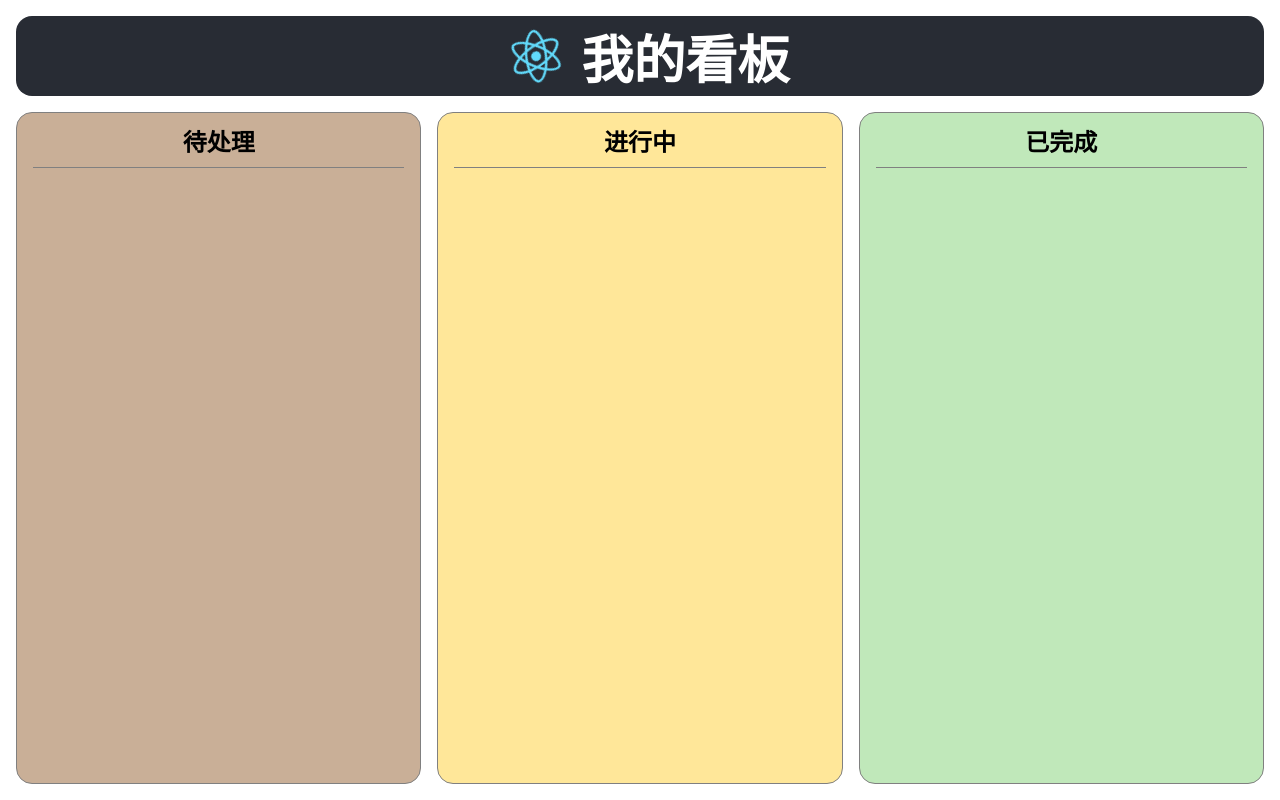
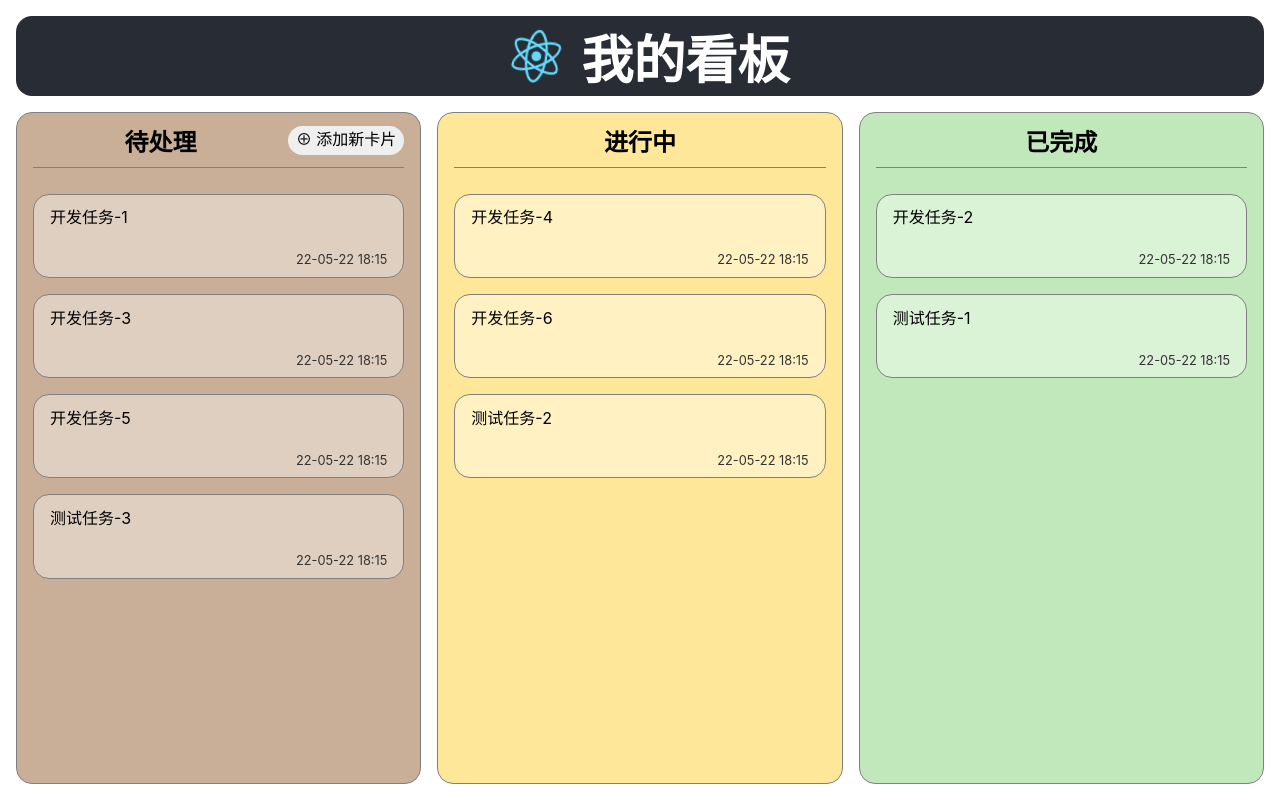
Before and after one commit to daijinwei/oh-my-kanban, a React (Create React App) app: page / in a window 1280 px wide. Built offline with nearby package versions, Linux system fonts and the light colour scheme.

Commit message:
Add commit to code

```diff
--- a/src/App.css
+++ b/src/App.css
@@ -1,3 +1,5 @@
+
+
 .App {
   text-align: center;
   display: flex;
@@ -77,3 +79,54 @@
 .column-done {
   background-color: #C0E8BA;
 }
+
+.kanban-column {
+  flex: 1 1;
+  display: flex;
+  flex-direction: column;
+  border: 1px solid gray;
+  border-radius: 1rem;
+}
+
+.kanban-column > ul {
+  flex: 1;
+  flex-basis: 0;
+  margin: 1rem;
+  padding: 0;
+  overflow: auto;
+}
+
+.kanban-card {
+  margin-bottom: 1rem;
+  padding: 0.6rem 1rem;
+  border: 1px solid gray;
+  border-radius: 1rem;
+  list-style: none;
+  background-color: rgba(255, 255, 255, 0.4);
+  text-align: left;
+}
+
+.card-title {
+  min-height: 3rem;
+}
+
+.card-status {
+  text-align: right;
+  font-size: 0.8rem;
+  color: #333;
+}
+
+.kanban-column > h2 > button {
+  float: right;
+  margin-top: 0.2rem;
+  padding: 0.2rem 0.5rem;
+  border: 0;
+  border-radius: 1rem;
+  height: 1.8rem;
+  line-height: 1rem;
+  font-size: 1rem;
+}
+
+.card-title > input[type="text"] {
+  width: 80%;
+}
--- a/src/App.js
+++ b/src/App.js
@@ -1,7 +1,121 @@
 import logo from './logo.svg';
 import './App.css';
 
+import React, { useState } from 'react';
+
+const todoList = [
+  { title: '开发任务-1', status: '22-05-22 18:15' },
+  { title: '开发任务-3', status: '22-05-22 18:15' },
+  { title: '开发任务-5', status: '22-05-22 18:15' },
+  { title: '测试任务-3', status: '22-05-22 18:15' }
+];
+const ongoingList = [
+  { title: '开发任务-4', status: '22-05-22 18:15' },
+  { title: '开发任务-6', status: '22-05-22 18:15' },
+  { title: '测试任务-2', status: '22-05-22 18:15' }
+];
+const doneList = [
+  { title: '开发任务-2', status: '22-05-22 18:15' },
+  { title: '测试任务-1', status: '22-05-22 18:15' }
+];
+
+const KanbanCard = ({ title, status }) => {
+  return (
+    <li className="kanban-card">
+      <div className="card-title">{title}</div>
+      <div className="card-status">{status}</div>
+    </li>
+  );
+};
+
+/*
+const KanbanNewCard = () => {
+  return (
+    <li className="kanban-card">
+      <h3>添加新卡片</h3>
+      <div className="card-title">
+        <input type="text" />
+      </div>
+    </li>
+  );
+};
+*/
+
+const KanbanNewCard = ({ onSubmit }) => {
+  const [title, setTitle] = useState('');
+
+  /*
+  1. evt.target.value
+  evt.target 是触发事件的 DOM 元素（在这里是 <input> 输入框）。
+  evt.target.value 是输入框的当前值。
+
+  2. setTitle(evt.target.value)
+  setTitle 是一个状态更新函数，通常由 useState Hook 生成。它用于更新 title 状态的值。
+  在这里，setTitle(evt.target.value) 将 title 的值更新为输入框的当前值。
+  */
+  const handleChange = (evt) => {
+    setTitle(evt.target.value);
+  };
+
+  /*
+  if (evt.key === 'Enter')
+  这是一个条件判断，检查用户按下的键是否是回车键（Enter）。
+  如果是回车键，则执行 if 语句块中的代码。
+  */
+  const handleKeyDown = (evt) => {
+    if (evt.key === 'Enter') {
+       onSubmit(title);
+    }
+  };
+ /*
+  1. <input> 元素
+  <input> 是 HTML 中的输入框元素，type="text" 表示这是一个文本输入框。
+
+  2. value={title}
+  value 是输入框的当前值。
+  {title} 是一个 JavaScript 表达式，表示输入框的值由变量 title 决定。这是一个受控组件（Controlled Component），输入框的值由 React 状态（title）控制。
+
+  3. onChange={handleChange}
+  onChange 是输入框的事件处理函数，当输入框的值发生变化时触发。
+  {handleChange} 是一个 JavaScript 表达式，表示事件触发时调用 handleChange 函数。
+  通常，handleChange 函数会更新 title 的值，以反映用户输入的内容。
+
+  4. onKeyDown={handleKeyDown}
+  onKeyDown 是输入框的事件处理函数，当用户按下键盘上的任意键时触发。
+  {handleKeyDown} 是一个 JavaScript 表达式，表示事件触发时调用 handleKeyDown 函数。
+  通常，handleKeyDown 函数用于处理特定的键盘事件（如按下回车键）。
+ */
+  return (
+    <li className="kanban-card">
+        <h3>添加新卡片</h3>
+          <div className="card-title">
+          <input type="text" value={title}
+          onChange={handleChange} onKeyDown={handleKeyDown} />
+        </div>
+    </li>
+  );
+};
+
+// 根组件（如 App 组件）类似main() 中的逻辑
 function App() {
+   const [showAdd, setShowAdd] = useState(false);
+    const handleAdd = (evt) => {
+      setShowAdd(true);
+    };
+
+  // 在新卡片插入同时，“添加新卡片”卡片消失，回到 1 的状态
+  // 箭头函数的基本语法如下：
+  //  =>：箭头符号，表示这是一个箭头函数。
+  //  {}：函数体，包含函数的逻辑代码。
+  //  return：如果需要返回值，可以使用 return 语句。如果函数体只有一行代码且是返回值，可以省略 {} 和 return。
+
+  const handleSubmit = (title) => {
+    // unshift() 是 JavaScript 数组的一个方法，用于向数组的开头添加一个或多个元素。
+    // 它会修改原数组，并返回数组的新长度。
+     todoList.unshift({ title, status: new Date().toDateString() });
+     setShowAdd(false);
+  };
+
   return (
     <div className="App">
       <header className="App-header">
@@ -10,13 +124,25 @@ function App() {
       </header>
       <main className="kanban-board">
     <section className="kanban-column column-todo">
-          <h2>待处理</h2>
+    <h2>待处理<button onClick={handleAdd}
+      disabled={showAdd}>&#8853; 添加新卡片</button></h2>
+       <ul>
+       { showAdd && <KanbanNewCard onSubmit={handleSubmit} /> }
+        { todoList.map(props => <KanbanCard {...props} />) }
+      </ul>
     </section>
     <section className="kanban-column column-ongoing">
       <h2>进行中</h2>
+      <ul>
+
+        { ongoingList.map(props => <KanbanCard {...props} />) }
+      </ul>
     </section>
     <section className="kanban-column column-done">
       <h2>已完成</h2>
+      <ul>
+        { doneList.map(props => <KanbanCard {...props} />) }
+      </ul>
     </section>
   </main>
     </div>
@@ -24,4 +150,5 @@ function App() {
 }
 
 
+// 用于将 App 组件（或变量、函数等）作为模块的默认导出。这样，其他文件可以通过 import 语句引入并使用 App 组件。
 export default App;
--- a/src/index.js
+++ b/src/index.js
@@ -4,7 +4,10 @@ import './index.css';
 import App from './App';
 import reportWebVitals from './reportWebVitals';
 
+// ReactDOM.createRoot()，类似main() 函数
 const root = ReactDOM.createRoot(document.getElementById('root'));
+
+// root.render(<App />) 是 React 18 中用于将 React 组件渲染到 DOM 中的方法
 root.render(
   <React.StrictMode>
     <App />
--- a/src/reportWebVitals.js
+++ b/src/reportWebVitals.js
@@ -1,3 +1,6 @@
+// reportWebVitals 是一个用于测量和报告网页性能指标的函数。
+// 它使用 web-vitals 库测量 CLS、FID、FCP、LCP 和 TTFB 等关键性能指标。
+// 通过 onPerfEntry 回调函数，可以将性能数据返回并进一步处理（如打印到控制台或发送到分析工具）。
 const reportWebVitals = onPerfEntry => {
   if (onPerfEntry && onPerfEntry instanceof Function) {
     import('web-vitals').then(({ getCLS, getFID, getFCP, getLCP, getTTFB }) => {
```
Lines whose indentation alone changed are shown as unchanged.
